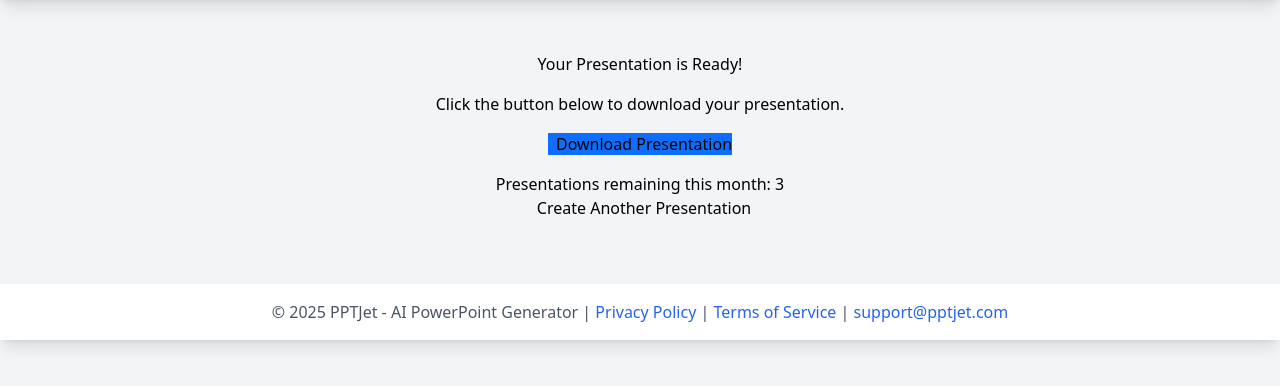
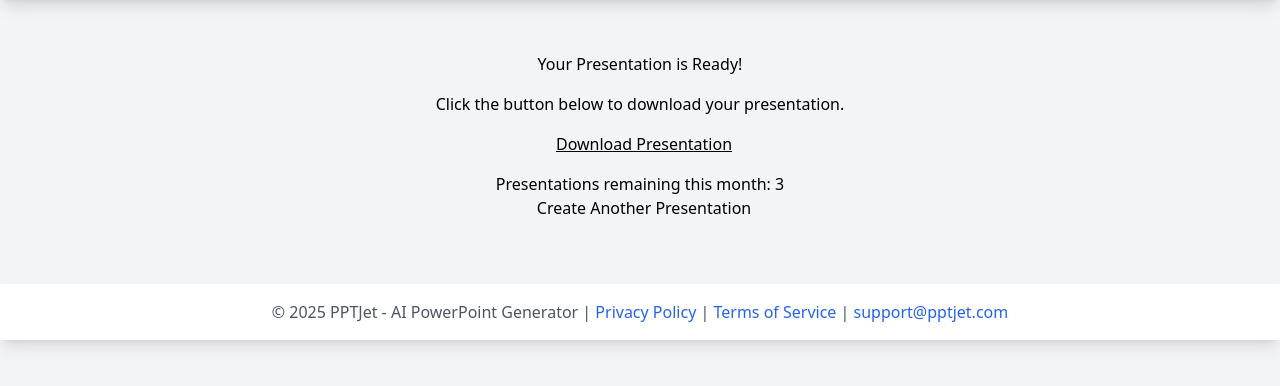
Before and after one commit to techanyday/pptjetz, a Flask app: page /download/page/1 in a window 1280 px wide. Shown: the part 64-450 px from the top of the page. Run offline with Flask 3, Linux system fonts and the light colour scheme; the visitor is signed in with stand-in values (Sample User, id 1); some libraries are stand-ins or nearby versions.

Commit message:
style: make Download Presentation text blue link

```diff
--- a/app/templates/download.html
+++ b/app/templates/download.html
@@ -10,7 +10,7 @@
 
                     <p class="lead mb-4">Click the button below to download your presentation.</p>
 
-                    <a href="{{ download_url }}" class="btn btn-primary btn-lg mb-4" style="background-color:#0d6efd;border-color:#0d6efd;">
+                    <a href="{{ download_url }}" class="btn btn-link btn-lg mb-4 text-primary" style="text-decoration: underline;">
                         <i class="fas fa-download me-2"></i>Download Presentation
                     </a>
 
```
